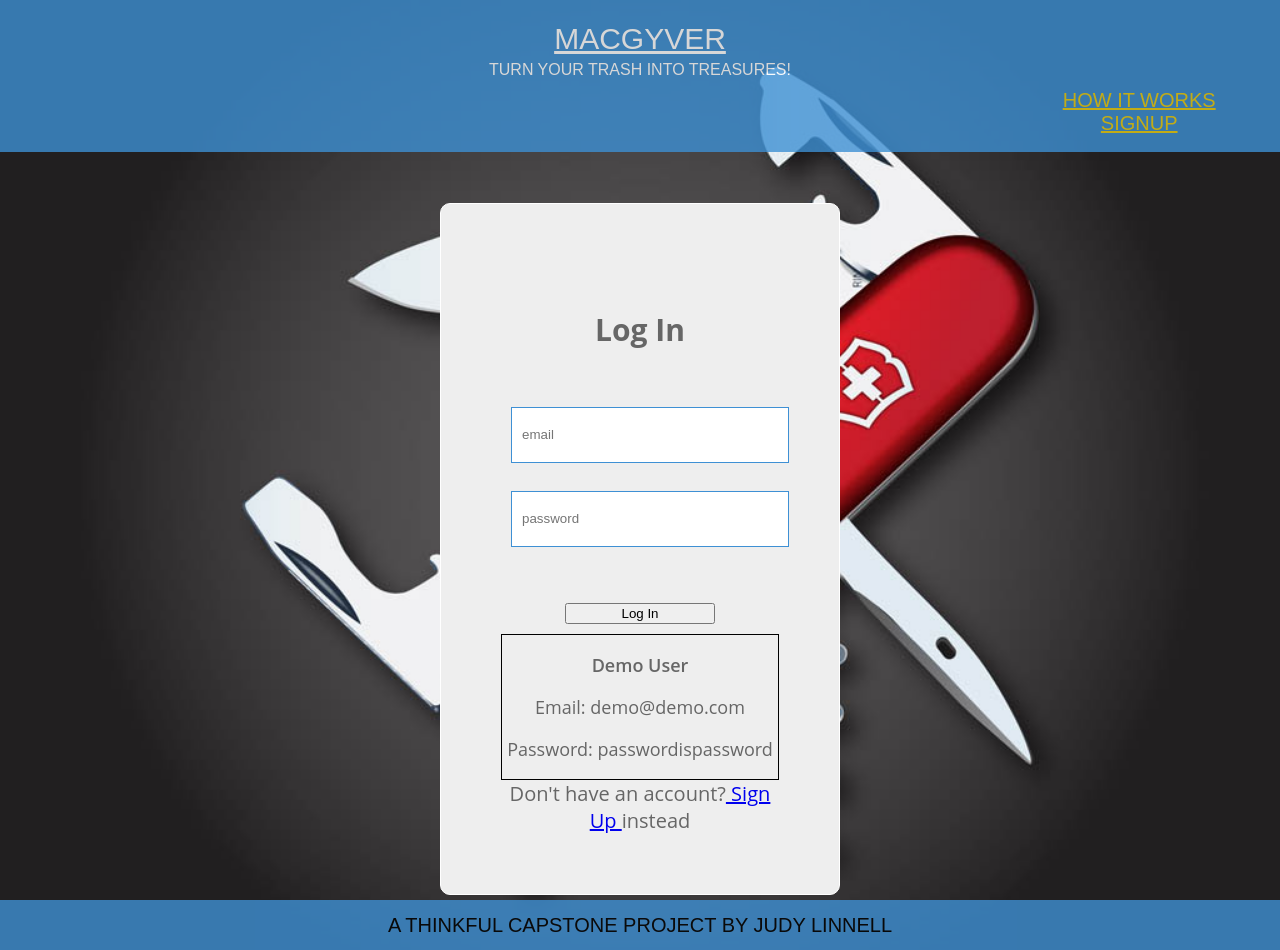
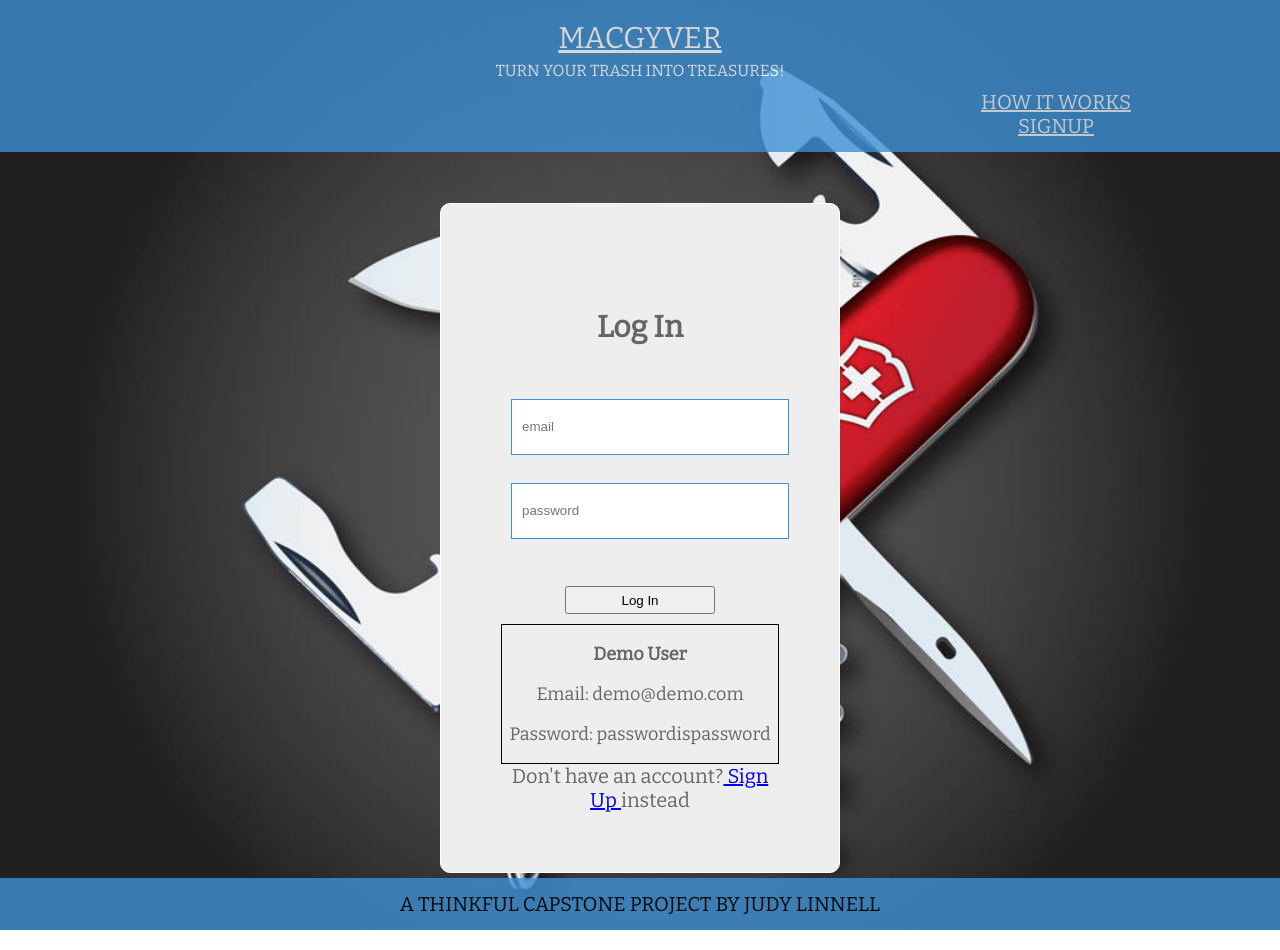
Before and after one commit to JLinnell/macgyver, a React (Create React App) app: page /logIn in a window 1280 px wide. Built offline with nearby package versions, Linux system fonts and the light colour scheme.

Commit message:
final cleanup

```diff
--- a/public/index.html
+++ b/public/index.html
@@ -5,7 +5,7 @@
     <meta name="viewport" content="width=device-width, initial-scale=1">
     <!-- <link rel="shortcut icon" href="%PUBLIC_URL%/favicon.ico"> -->
     <link rel="shortcut icon"  href="./favicon.ico">
-
+    <link href="https://fonts.googleapis.com/css?family=Bitter" rel="stylesheet">
     <!--
       Notice the use of %PUBLIC_URL% in the tag above.
       It will be replaced with the URL of the `public` folder during the build.
--- a/src/components/App/App.css
+++ b/src/components/App/App.css
@@ -38,15 +38,6 @@
   background-color: lightgray;
 }
 
-.btn-success {
-  width: 150px;
-}
-
-.btn-success:hover {
-  text-shadow: 2px 2px 4px #000000;
-  background-color: #0E9300;
-  border-color: black;
-}
 
 .btn {
   font-family: 'Play', sans-serif;
--- a/src/components/Footer/Footer.css
+++ b/src/components/Footer/Footer.css
@@ -1,6 +1,6 @@
 footer{
     width: 100%;
-    font-family: 'Oxygen', sans-serif;
+    font-family: 'Bitter', sans-serif;
     align-content: center;
     text-transform: uppercase;
     z-index: 20;
--- a/src/components/HackList/HackList.css
+++ b/src/components/HackList/HackList.css
@@ -9,7 +9,7 @@ body {
 ul {
     grid-template-rows: repeat(5, 1fr);
     grid-gap: 3px;
-    padding-left: 33%;
+    padding-left: 20%;
     margin: 0 auto;
     opacity: 0.9;
     padding-top: 10px;
@@ -23,7 +23,18 @@ ul {
     background-color: antiquewhite;
     color: black;
     z-index: 200;
-    width: 50%;
+    width: 75%;
     text-align: center;
     box-shadow: 0 4px 8px 0 rgba(0, 0, 0, 0.3), 0 6px 20px 0 rgba(0, 0, 0, 0.4);
 }
+
+@media only screen  and (max-width: 620px) {
+
+    .results {
+      width: 95%;
+
+    }
+    ul {
+      padding-left: 5%;
+    }
+  }
--- a/src/components/HackList/HackList.js
+++ b/src/components/HackList/HackList.js
@@ -18,7 +18,7 @@ deleteClicked(id) {
     render() {
         return(
             <div>
-                <ul>
+                <ul className="results-container">
                 {
                     this.props.hack.all.map((hack,index) => {
                     return <li className="results" key={hack._id}>
--- a/src/components/Landing/Landing.css
+++ b/src/components/Landing/Landing.css
@@ -3,7 +3,7 @@
   }
 
   body {
-    font-family: "Open Sans", sans-serif;
+    font-family: "Bitter", sans-serif;
     height: 100vh;
     width: 100%;
     background-image: url('../../assets/background.jpg');
@@ -72,8 +72,24 @@
     opacity: 0.9;
   }
 
+  .cont-title {
+    font-size: 25px;
+  }
+
  ul {
     list-style-type: none;
     float: right;
     display: flex;
   }
+
+
+  @media only screen  and (min-width: 620px) {
+
+    .results {
+      width: 95%;
+
+    }
+    ul {
+      padding-left: 5%;
+    }
+  }
--- a/src/components/Navbar/LogIn.js
+++ b/src/components/Navbar/LogIn.js
@@ -104,7 +104,7 @@ class LogIn extends Component {
 			                <br/>
 			                <div className="align-center">
                         <button
-                          className="btn btn-success"
+                          className="btn-success"
 						onClick={e => this.loginUser(e)}>
 						Log In
                         </button>
--- a/src/components/Navbar/Navbar.css
+++ b/src/components/Navbar/Navbar.css
@@ -1,24 +1,24 @@
 body {
   width: 100%;
   height: 100%;
-  font-family: 'Play', sans-serif;
+  font-family: 'Bitter', sans-serif;
   color: white;
   position: relative;
 }
 
 .navbar-nav {
-  color: #000000;
+  /* color: #000000; */
   float: right;
   width: 55%;
 }
 
-.nav-link,
+/* .nav-link,
 .navbarL-brand:hover {
 color: gold;
-}
+} */
 
 #mainNav {
-  font-family: 'Oxygen', sans-serif;
+  font-family: 'Bitter', sans-serif;
   align-content: center;
   text-transform: uppercase;
   background-color: #3e90d4;
@@ -61,8 +61,21 @@ h4 {
 
 
 }
+
+p {
+  font-size: 20px;
+}
+
 .navbarL-brand {
+  font-size: 40px;
+}
+
+.navbarL-brand, .nav-link {
   color: #ffffff;
+}
+
+.navbarL-brand:hover, .nav-link:hover {
+  color: gold ;
 }
 
 .demoUser {
@@ -87,9 +100,7 @@ h4 {
       padding: 5px;
   }
 
-  #mainNav .nav-link.active:hover {
-    color: white;
-  }
+
 }
 
 @media (min-width: 768px) {
@@ -143,6 +154,19 @@ h4 {
   position: relative;
 }
 
+.btn-success {
+  width: 150px;
+  height: 28px;
+  margin-bottom: 10px;
+}
+
+.btn-success:hover {
+  text-shadow: 2px 2px 4px #000000;
+  background-color: #0E9300;
+  border-color: #00000061;
+  color: white;
+}
+
 @media (min-width: 767px) {
   #mainNav a {
     padding: 5px;
@@ -181,3 +205,27 @@ h4 {
     margin-top: 250px;
   }
 }
+
+@media (max-width: 700px) {
+  #mainNav {
+    padding: 2rem;
+    height: 10rem;
+  }
+
+  .results {
+    width: 95%;
+  }
+
+  .navbar-nav {
+    width: 100%;
+  }
+
+  .landingSearch  {
+    width: 70% !important;
+    margin: 10px 0 !important;
+  }
+
+  .hack-search-btn {
+    width: 70% !important;
+  }
+}
--- a/src/components/Navbar/Signup.js
+++ b/src/components/Navbar/Signup.js
@@ -103,7 +103,7 @@ class SignUp extends Component {
 
 			                <div className="align-center">
 			                   <button
-	   								className="btn btn-success"
+	   								className="btn-success"
 									   type="submit"
 									onClick={e => this.registerUser(e)}
 									   >
```
